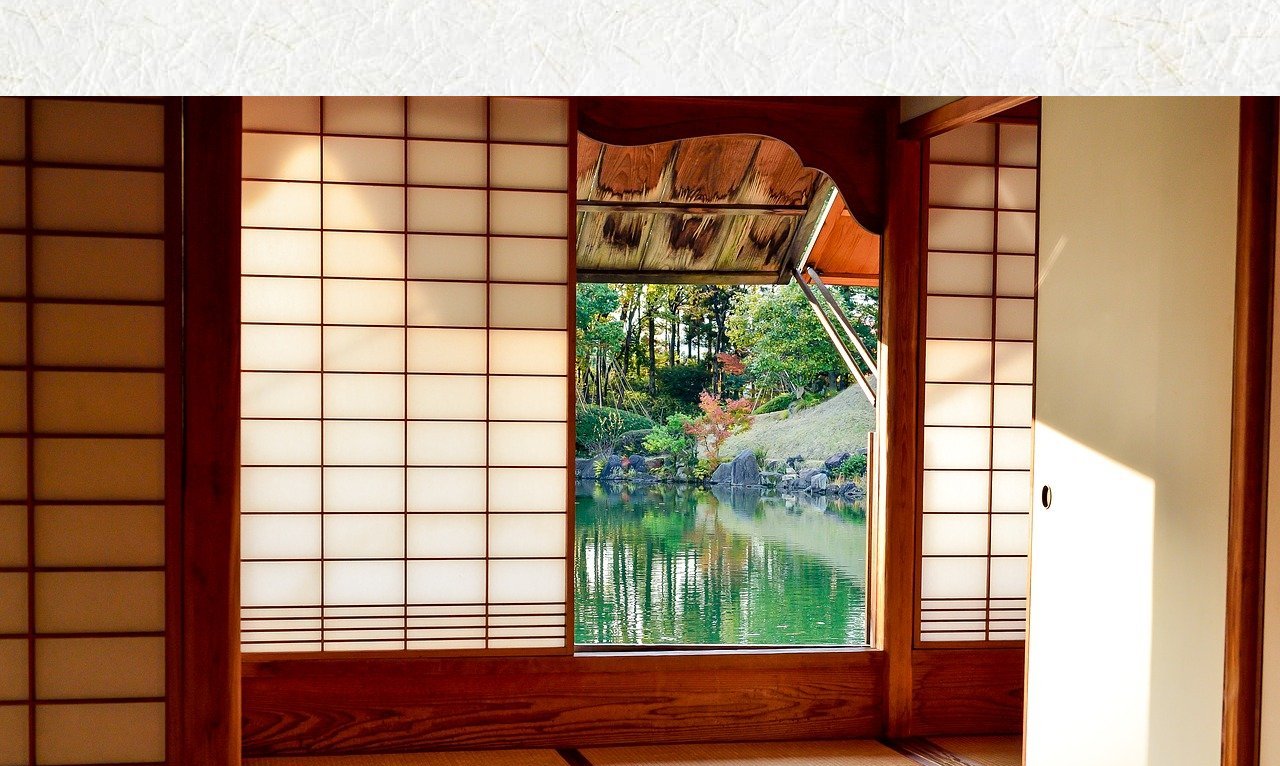
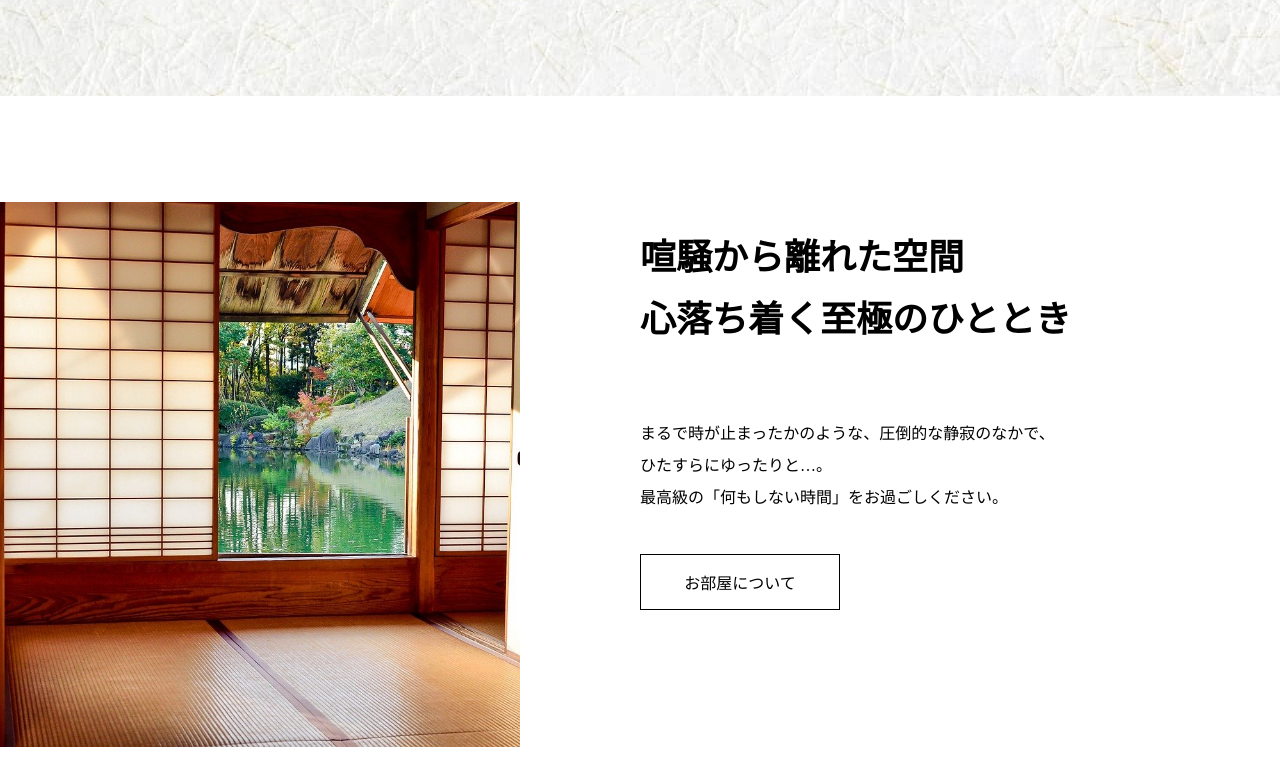
Before and after one commit to weboscar1164/shogo-middle-ex, a website: page index.html in a window 1280 px wide. Shown: the part 1374-2140 px from the top of the page. Drawn offline with Linux system fonts and the light colour scheme.

Commit message:
todetail(pc)

```diff
--- a/src/scss/style.scss
+++ b/src/scss/style.scss
@@ -175,3 +175,74 @@
 		}
 	}
 }
+
+// todetail
+
+.todetail {
+	padding: 106px 0 78px;
+
+	&_item {
+		display: flex;
+		height: 545px;
+		width: calc(100% - 200px);
+
+		&_img {
+			// display: flex;
+			// justify-content: center;
+			// align-items: center;
+			// overflow: hidden;
+			width: 60%;
+
+			img {
+				width: 100%;
+				height: 100%;
+				object-fit: cover;
+			}
+		}
+
+		&_content {
+			padding-top: 25px;
+			min-width: 440px;
+
+			&_title {
+				margin-bottom: 67px;
+				font-size: 3.6rem;
+				line-height: 6.2rem;
+			}
+
+			&_text {
+				margin-bottom: 40px;
+				line-height: 3.2rem;
+			}
+
+			&_button {
+				display: block;
+				width: 200px;
+				height: 56px;
+				padding: 18px 0;
+				border: 1px solid s.$fontColorBlack;
+				text-align: center;
+				transition: background-color 0.3s;
+
+				&:hover {
+					background: #eee;
+				}
+			}
+		}
+
+		&:nth-child(odd) {
+			& .todetail_item_content {
+				margin-left: 120px;
+			}
+		}
+
+		&:nth-child(even) {
+			flex-direction: row-reverse;
+			margin-left: auto;
+		}
+
+		&:not(:last-child) {
+			margin-bottom: 122px;
+		}
+	}
+}
```
Also changed, not shown: dist/css/style.css, 1 other file.
